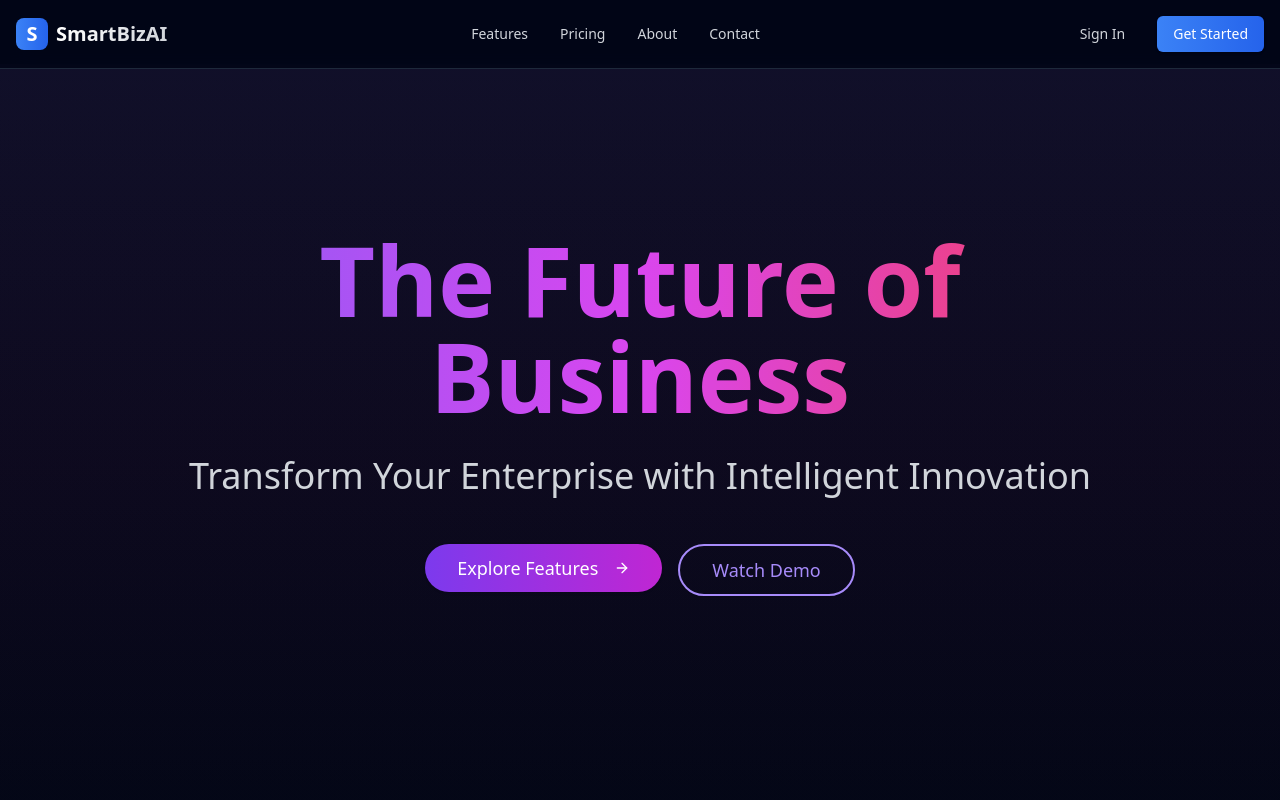
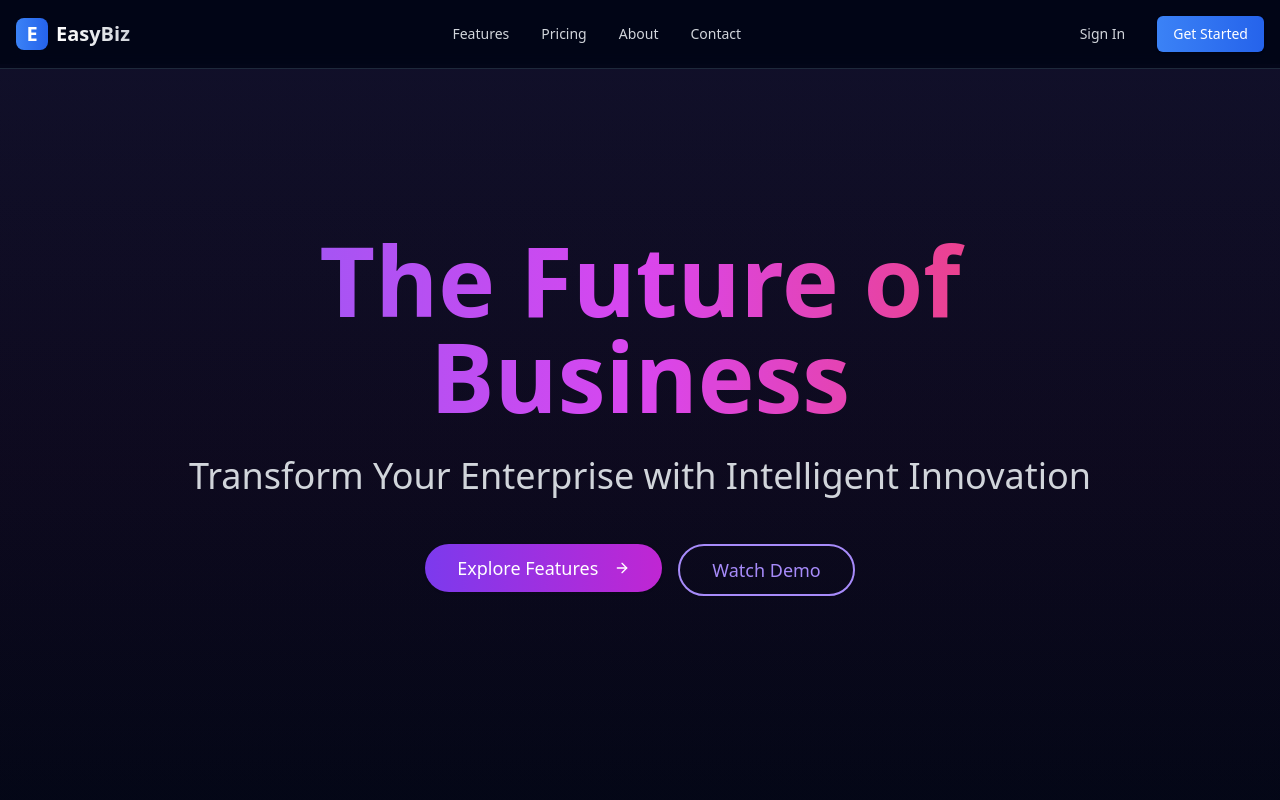
Before and after one commit to Ibrahim-t39/bizai, a Next.js app: page / in a window 1280 px wide. Shown: the top 800 px of the page. Built offline with nearby package versions, Linux system fonts and the light colour scheme.

Commit message:
WebName and Logo change

```diff
--- a/app/layout.tsx
+++ b/app/layout.tsx
@@ -13,7 +13,7 @@ const fontSans = FontSans({
 });
 
 export const metadata: Metadata = {
-  title: "SmartBizAI - Intelligent Business Assistant",
+  title: "EasyBiz - Intelligent Business Assistant",
   description: "Transform your business operations with AI-powered automation, insights, and growth strategies.",
   keywords: "AI, business automation, digital transformation, small business, enterprise solutions",
 };
@@ -49,10 +49,10 @@ export default function RootLayout({
                 >
                   <div className="flex items-center space-x-2">
                     <div className="w-8 h-8 rounded-lg bg-gradient-to-r from-blue-500 to-blue-600 flex items-center justify-center">
-                      <span className="text-white font-bold text-xl">S</span>
+                      <span className="text-white font-bold text-xl">E</span>
                     </div>
                     <span className="text-xl font-bold bg-clip-text text-transparent bg-gradient-to-r from-white to-gray-300">
-                      SmartBizAI
+                      EasyBiz
                     </span>
                   </div>
                   <div className="absolute inset-x-0 h-1 -bottom-4 bg-gradient-to-r from-blue-500 to-blue-600 scale-x-0 group-hover:scale-x-100 transition-transform duration-200" />
@@ -92,9 +92,9 @@ export default function RootLayout({
                 <div className="space-y-4">
                   <div className="flex items-center space-x-2">
                     <div className="w-8 h-8 rounded-lg bg-gradient-to-r from-blue-500 to-blue-600 flex items-center justify-center">
-                      <span className="text-white font-bold text-xl">S</span>
+                      <span className="text-white font-bold text-xl">E</span>
                     </div>
-                    <span className="text-xl font-bold text-white">SmartBizAI</span>
+                    <span className="text-xl font-bold text-white">EasyBiz</span>
                   </div>
                   <p className="text-sm text-gray-400">
                     Transforming businesses with intelligent AI solutions.
@@ -143,7 +143,7 @@ export default function RootLayout({
 
               <div className="mt-12 pt-8 border-t border-slate-800 flex flex-col md:flex-row justify-between items-center">
                 <p className="text-sm text-gray-400 mb-4 md:mb-0">
-                  © {new Date().getFullYear()} SmartBizAI. All rights reserved.
+                  © {new Date().getFullYear()} EasyBizAI. All rights reserved.
                 </p>
                 <div className="flex space-x-6">
                   {['Twitter', 'LinkedIn', 'GitHub'].map((social) => (
```
